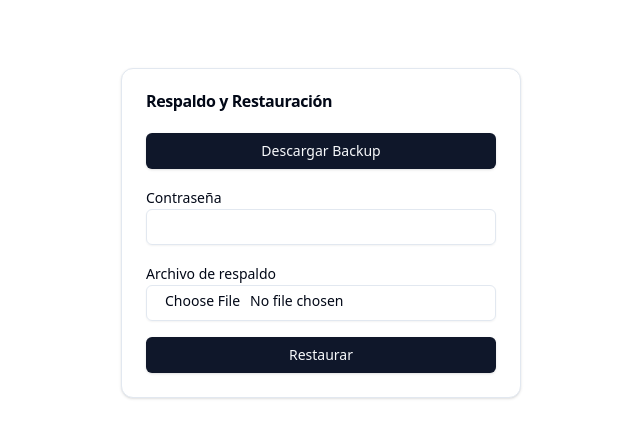
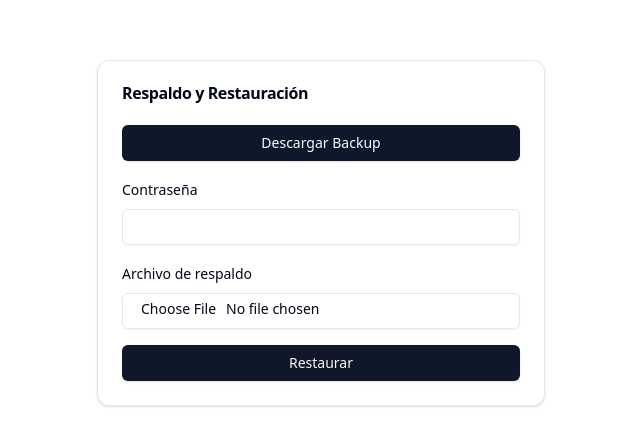
Before and after one commit to santydesignscr/Quiz_Plataform, a React (Vite) app in the folder frontend/: page /backup in a window 1280 px wide. Shown: the part 167-612 px from the top of the page, without its empty margins (319-959 px from the left). Built offline with nearby package versions, Linux system fonts and the light colour scheme.

Commit message:
Show error on UI

```diff
--- a/frontend/src/components/Backup.jsx
+++ b/frontend/src/components/Backup.jsx
@@ -1,21 +1,49 @@
 import React, { useState } from 'react';
 import axios from 'axios';
-import { Card, CardContent, CardHeader, CardTitle } from "@/components/ui/card"; // Asume la estructura del diseño de shadcn
+import { Card, CardContent, CardHeader, CardTitle } from "@/components/ui/card";
 import { Button } from "@/components/ui/button";
 import { Input } from "@/components/ui/input";
 import { Label } from "@/components/ui/label";
 import { useToast } from "@/hooks/use-toast"
+import { Loader2 } from "lucide-react";
 
 const API_URL = import.meta.env.VITE_API_URL || 'http://localhost:5000/api';
 
 const BackupRestore = () => {
   const [backupFile, setBackupFile] = useState(null);
   const [password, setPassword] = useState('');
-  const { toast } = useToast()
+  const [isLoading, setIsLoading] = useState(false);
+  const { toast } = useToast();
+
+  const showResponseMessage = (response, isError = false) => {
+    const message = response?.data?.message || response?.message || 'Operación completada';
+    toast({
+      title: isError ? 'Error' : 'Éxito',
+      description: message,
+      variant: isError ? 'destructive' : 'default'
+    });
+  };
 
   const handleBackupDownload = async () => {
+    setIsLoading(true);
     try {
-      const response = await axios.get(API_URL+'/api/backup', { responseType: 'blob' });
+      const response = await axios.get(`${API_URL}/backup`, {
+        responseType: 'blob',
+        timeout: 30000 // 30 segundos de timeout
+      });
+
+      // Verificar si la respuesta es un JSON de error
+      const fileType = response.headers['content-type'];
+      if (fileType === 'application/json') {
+        const reader = new FileReader();
+        reader.onload = () => {
+          const errorResponse = JSON.parse(reader.result);
+          showResponseMessage(errorResponse, true);
+        };
+        reader.readAsText(response.data);
+        return;
+      }
+
       const url = window.URL.createObjectURL(new Blob([response.data]));
       const link = document.createElement('a');
       link.href = url;
@@ -23,67 +51,110 @@ const BackupRestore = () => {
       document.body.appendChild(link);
       link.click();
       link.remove();
-      toast({ title: 'Backup descargado con éxito' });
+      window.URL.revokeObjectURL(url);
+
+      showResponseMessage({ message: 'Backup descargado con éxito' });
     } catch (error) {
-      toast({ title: 'Error al descargar el backup', description: error.message, variant: 'destructive' });
+      showResponseMessage(error.response || error, true);
+    } finally {
+      setIsLoading(false);
     }
   };
 
   const handleRestoreSubmit = async (e) => {
     e.preventDefault();
     if (!backupFile) {
-      toast({ title: 'Selecciona un archivo para restaurar', variant: 'destructive' });
+      showResponseMessage({ message: 'Selecciona un archivo para restaurar' }, true);
       return;
     }
 
+    setIsLoading(true);
     const formData = new FormData();
     formData.append('backup', backupFile);
     formData.append('password', password);
 
     try {
-      const response = await axios.post(API_URL+'/api/restore', formData, {
+      const response = await axios.post(`${API_URL}/restore`, formData, {
         headers: { 'Content-Type': 'multipart/form-data' },
+        timeout: 30000 // 30 segundos de timeout
       });
-      toast({ title: response.data.message });
+      showResponseMessage(response);
+      // Limpiar el formulario después de una restauración exitosa
+      setBackupFile(null);
+      setPassword('');
+      // Resetear el input de archivo
+      const fileInput = document.getElementById('file');
+      if (fileInput) fileInput.value = '';
     } catch (error) {
-      toast({ title: 'Error al restaurar', description: error.response?.data?.message || error.message, variant: 'destructive' });
+      showResponseMessage(error.response || error, true);
+    } finally {
+      setIsLoading(false);
     }
   };
 
   return (
-    <div className="flex items-center justify-center h-screen">
-      <Card className="w-[400px]">
+    <div className="flex items-center justify-center min-h-screen p-4">
+      <Card className="w-full max-w-md">
         <CardHeader>
           <CardTitle>Respaldo y Restauración</CardTitle>
         </CardHeader>
         <CardContent>
-          <Button onClick={handleBackupDownload} className="w-full mb-4">
-            Descargar Backup
+          <Button
+            onClick={handleBackupDownload}
+            className="w-full mb-4"
+            disabled={isLoading}
+          >
+            {isLoading ? (
+              <>
+                <Loader2 className="mr-2 h-4 w-4 animate-spin" />
+                Procesando...
+              </>
+            ) : (
+              'Descargar Backup'
+            )}
           </Button>
+
           <form onSubmit={handleRestoreSubmit}>
-            <div className="mb-4">
+            <div className="space-y-4">
+              <div className="space-y-2">
                 <Label htmlFor="password">Contraseña</Label>
                 <Input
                   type="password"
                   id="password"
                   value={password}
                   onChange={(e) => setPassword(e.target.value)}
+                  disabled={isLoading}
                   required
                 />
               </div>
-            <div className="mb-4">
+
+              <div className="space-y-2">
                 <Label htmlFor="file">Archivo de respaldo</Label>
                 <Input
                   type="file"
                   id="file"
                   onChange={(e) => setBackupFile(e.target.files[0])}
                   accept=".zip"
+                  disabled={isLoading}
                   required
                 />
               </div>
-            <Button type="submit" className="w-full">
-              Restaurar
+
+              <Button
+                type="submit"
+                className="w-full"
+                disabled={isLoading}
+              >
+                {isLoading ? (
+                  <>
+                    <Loader2 className="mr-2 h-4 w-4 animate-spin" />
+                    Restaurando...
+                  </>
+                ) : (
+                  'Restaurar'
+                )}
               </Button>
+            </div>
           </form>
         </CardContent>
       </Card>
```
Lines whose indentation alone changed are shown as unchanged.
